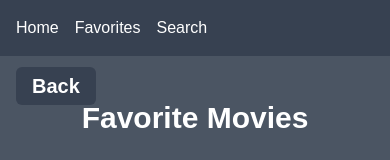
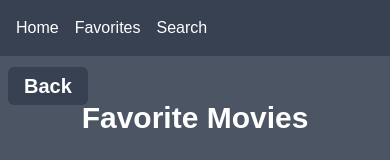
Before and after one commit to ibotchori/movies, a Next.js app: page /favorites in a window 390 px wide. Shown: the top 160 px of the page. Built offline with nearby package versions, Linux system fonts and the light colour scheme.

Commit message:
feat: enhance layout with responsive padding adjustments in multiple components

```diff
--- a/components/UI/Buttons/LinkButton.jsx
+++ b/components/UI/Buttons/LinkButton.jsx
@@ -3,7 +3,7 @@ import React from "react"
 
 const LinkButton = ({ text, path }) => {
   return (
-    <div className="pt-4 pl-4  font-bold text-xl text-white">
+    <div className="pt-4  font-bold text-xl text-white">
       <Link
         className="bg-gray-700 px-4 py-2 rounded-md hover:bg-gray-800"
         href={path}
--- a/components/pages/Favorites/FavoritesPageContainer.jsx
+++ b/components/pages/Favorites/FavoritesPageContainer.jsx
@@ -16,7 +16,7 @@ const FavoritesPageContainer = () => {
   }
 
   return (
-    <div className="min-h-screen flex flex-col bg-gray-600">
+    <div className="min-h-screen flex flex-col bg-gray-600 md:px-6 px-2">
       <LinkButton text="Back" path="/" />
 
       <main className="flex-grow container mx-auto pb-4">
--- a/components/pages/Home/HomePageContainer.jsx
+++ b/components/pages/Home/HomePageContainer.jsx
@@ -41,7 +41,7 @@ const HomePageContainer = () => {
   }
 
   return (
-    <div className="min-h-screen flex flex-col bg-gray-600">
+    <div className="min-h-screen flex flex-col bg-gray-600  md:px-6  ">
       <main className="flex-grow container mx-auto p-4">
         <PageTitle text={"Top Rated Movies"} className={"pt-7"} />
 
--- a/components/pages/MovieDetails/MovieDetailsContainer.jsx
+++ b/components/pages/MovieDetails/MovieDetailsContainer.jsx
@@ -44,7 +44,7 @@ const MovieDetailsContainer = () => {
   }
 
   return (
-    <div className="min-h-screen bg-gray-600 ">
+    <div className="min-h-screen bg-gray-600 md:px-6 px-2 ">
       <LinkButton text="Back" path="/" />
 
       <main className="container mx-auto pb-4 text-white ">
--- a/components/pages/Search/SearchPageContainer.jsx
+++ b/components/pages/Search/SearchPageContainer.jsx
@@ -55,7 +55,7 @@ const SearchPageContainer = () => {
   }
 
   return (
-    <div className="min-h-screen flex flex-col bg-gray-600 ">
+    <div className="min-h-screen flex flex-col bg-gray-600 md:px-6 px-2 ">
       <LinkButton text="Back" path="/" />
 
       <main className="flex-grow container mx-auto ">
```
Also changed, not shown: 1 other file (tests, documents, lock files or other folders).
